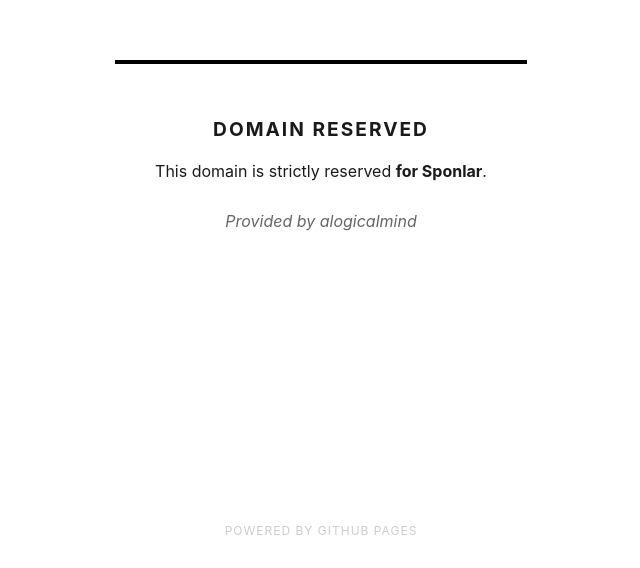
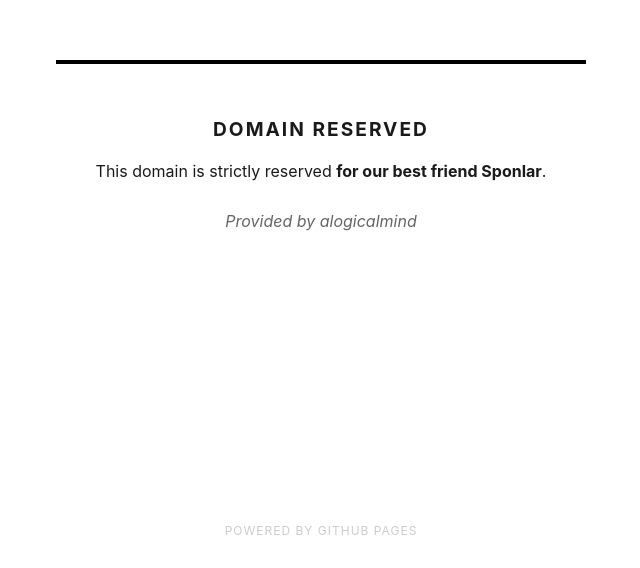
Before and after one commit to Ribco/audioquack, a website: page index.html in a window 1280 px wide. Shown: the part 232-800 px from the top of the page, without its empty margins (319-959 px from the left). Drawn offline with Linux system fonts and the light colour scheme.

Commit message:
Update reserved domain message for Sponlar

```diff
--- a/index.html
+++ b/index.html
@@ -28,7 +28,7 @@
 
     <div class="container">
         <h1>Domain Reserved</h1>
-        <p>This domain is strictly reserved <strong>for Sponlar</strong>.</p>
+        <p>This domain is strictly reserved <strong>for our best friend Sponlar</strong>.</p>
         <p class="credit">Provided by alogicalmind</p>
     </div>
 
```
